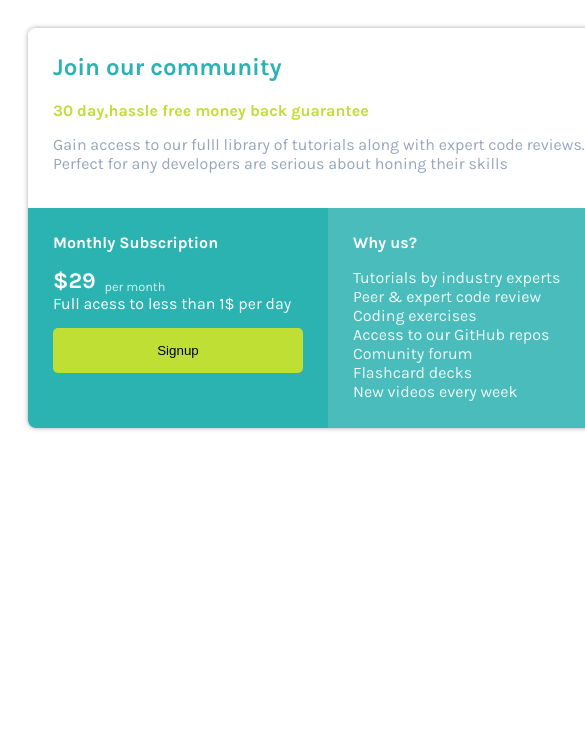
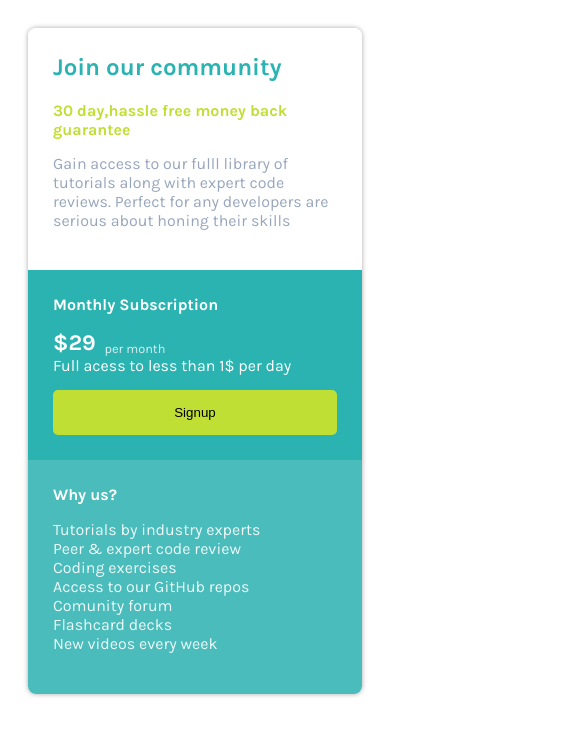
Before and after one commit to harshSinghneo/pricing-card-frontend, a plain HTML site: page index.html in a window 390 px wide. Shown: the top 736 px of the page, 585 px wide, since content can reach past the window. Drawn offline with Linux system fonts and the light colour scheme; a script that the page names is missing.

Commit message:
Update style.css

```diff
--- a/style.css
+++ b/style.css
@@ -102,3 +102,10 @@ h2,h4,p{
     background-color:#657619;
     transform:scale(1.02);
   }
+
+@media(max-width:650px){
+  #bottom-left-section,#bottom-right-section,#card{
+    width:100%;
+    height:auto
+  }
+}
```
